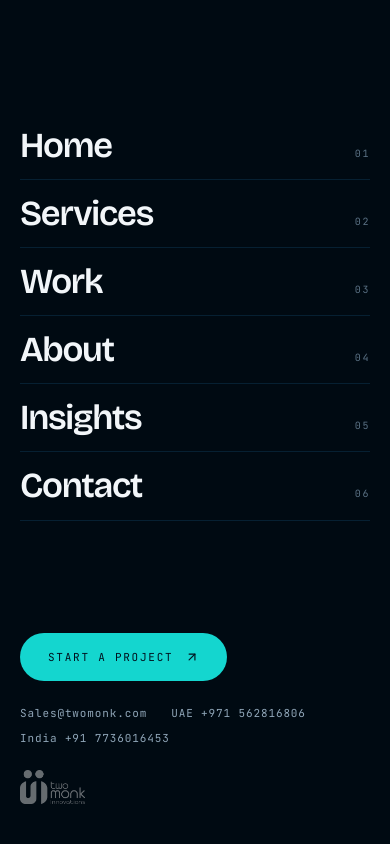
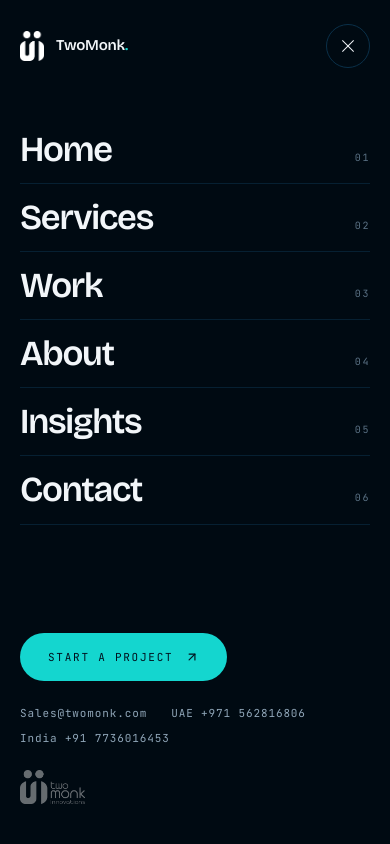
Before and after one commit to Jalaludheen25/Twomonk, a Next.js app: page / in a window 390 px wide. Both pictures are taken after a click on the button "Open menu". Shown: the top 844 px of the page. Built offline with nearby package versions, Linux system fonts and the light colour scheme; a web font is replaced by a local one.

Commit message:
Update Nav and SmoothScroll providers

```diff
--- a/src/components/layout/Nav.tsx
+++ b/src/components/layout/Nav.tsx
@@ -128,27 +128,22 @@
                 </Button>
               </div>
 
-              {/* Menu toggle — visible below lg */}
+              {/* Open control — visible below lg.
+                  The close control lives inside the overlay instead: this
+                  header is z-50 and the overlay is z-60, so a toggle left here
+                  would be painted over and unclickable once the menu opened. */}
               <button
                 type="button"
-                onClick={() => setOpen((v) => !v)}
+                onClick={() => setOpen(true)}
                 aria-expanded={open}
                 aria-controls="mobile-menu"
                 data-cursor="hover"
-                className="relative z-[70] flex h-11 w-11 items-center justify-center rounded-full border border-ink-line text-paper lg:hidden"
+                className="flex h-11 w-11 items-center justify-center rounded-full border border-ink-line text-paper lg:hidden"
               >
-                <span className="sr-only">{open ? "Close menu" : "Open menu"}</span>
-                <span className="relative block h-3 w-5">
-                  <motion.span
-                    animate={open ? { rotate: 45, y: 5 } : { rotate: 0, y: 0 }}
-                    transition={{ duration: DURATION.fast, ease: EASE.swift }}
-                    className="absolute left-0 top-0 block h-px w-5 bg-current"
-                  />
-                  <motion.span
-                    animate={open ? { rotate: -45, y: -5 } : { rotate: 0, y: 0 }}
-                    transition={{ duration: DURATION.fast, ease: EASE.swift }}
-                    className="absolute bottom-0 left-0 block h-px w-5 bg-current"
-                  />
+                <span className="sr-only">Open menu</span>
+                <span aria-hidden className="relative block h-3 w-5">
+                  <span className="absolute left-0 top-0 block h-px w-5 bg-current" />
+                  <span className="absolute bottom-0 left-0 block h-px w-5 bg-current" />
                 </span>
               </button>
             </div>
@@ -161,13 +156,35 @@
         {open ? (
           <motion.div
             id="mobile-menu"
+            role="dialog"
+            aria-modal="true"
+            aria-label="Site menu"
             initial={{ clipPath: "inset(0 0 100% 0)" }}
             animate={{ clipPath: "inset(0 0 0% 0)" }}
             exit={{ clipPath: "inset(0 0 100% 0)" }}
             transition={{ duration: 0.7, ease: EASE.expo }}
-            className="fixed inset-0 z-[60] flex flex-col bg-ink-deep lg:hidden"
+            className="fixed inset-0 z-[60] flex flex-col overflow-y-auto bg-ink-deep lg:hidden"
           >
-            <div className="tm-shell flex flex-1 flex-col pb-10 pt-28">
+            {/* Menu's own header: keeps the brand visible and carries the
+                close control inside the overlay's stacking context. */}
+            <div className="tm-shell flex shrink-0 items-center justify-between pt-6">
+              <LogoLink />
+              <button
+                type="button"
+                onClick={() => setOpen(false)}
+                data-cursor="hover"
+                autoFocus
+                className="flex h-11 w-11 items-center justify-center rounded-full border border-ink-line text-paper transition-colors hover:border-teal-bright hover:text-teal-bright"
+              >
+                <span className="sr-only">Close menu</span>
+                <span aria-hidden className="relative block h-4 w-4">
+                  <span className="absolute left-0 top-1/2 block h-px w-4 -translate-y-1/2 rotate-45 bg-current" />
+                  <span className="absolute left-0 top-1/2 block h-px w-4 -translate-y-1/2 -rotate-45 bg-current" />
+                </span>
+              </button>
+            </div>
+
+            <div className="tm-shell flex flex-1 flex-col pb-10 pt-12">
               <nav aria-label="Mobile" className="flex-1">
                 <ul>
                   {primaryNav.map((item, i) => (
--- a/src/components/providers/SmoothScroll.tsx
+++ b/src/components/providers/SmoothScroll.tsx
@@ -4,6 +4,7 @@
 import Lenis from "lenis";
 import { gsap } from "gsap";
 import { ScrollTrigger } from "gsap/ScrollTrigger";
+import { MotionConfig } from "motion/react";
 import { usePrefersReducedMotion } from "@/hooks/useMediaQuery";
 
 /**
@@ -41,5 +42,11 @@
     };
   }, [reduced]);
 
-  return <>{children}</>;
+  /*
+   * `reducedMotion="user"` makes Motion drop transform and layout animations
+   * for users who ask for reduced motion, while still running opacity — the
+   * CSS override in globals.css can't reach JS-driven animations, so without
+   * this the page would keep sliding things around.
+   */
+  return <MotionConfig reducedMotion="user">{children}</MotionConfig>;
 }
```
